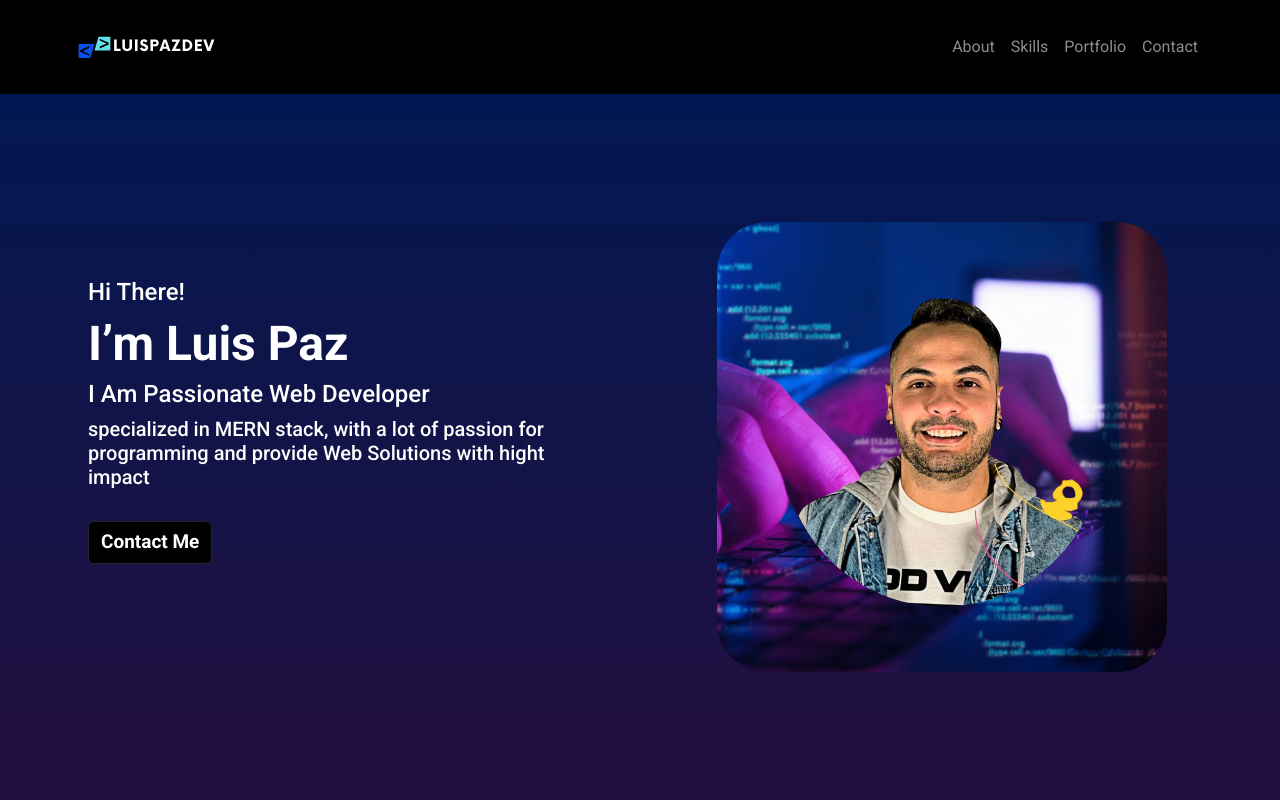
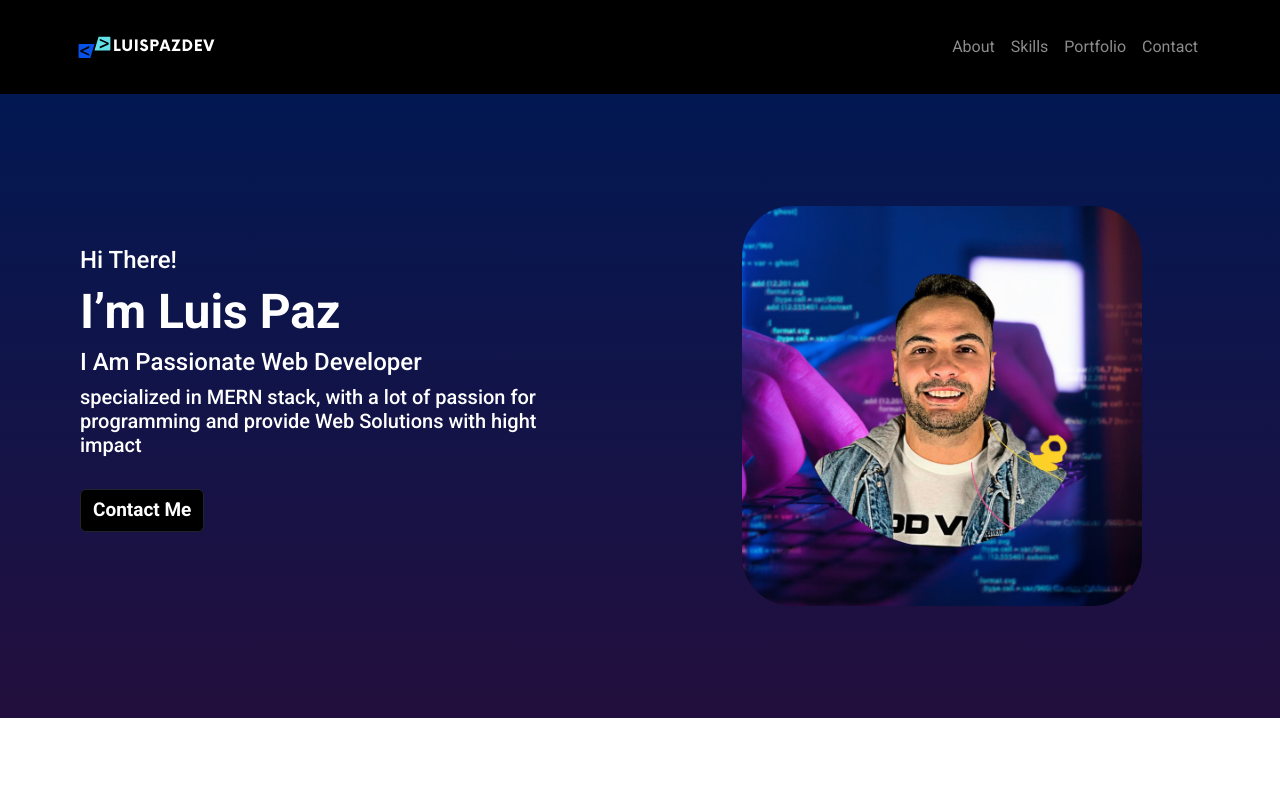
Before and after one commit to LuisPazDev/portfolio, a React (Create React App) app: page / in a window 1280 px wide. Shown: the top 800 px of the page. Built offline with nearby package versions, Linux system fonts and the light colour scheme.

Commit message:
fixing css

```diff
--- a/src/components/Contact.jsx
+++ b/src/components/Contact.jsx
@@ -13,12 +13,12 @@ export const Contact = () => {
                     <h4>Get In Touch</h4>
                 </Col>
             </Row>
-            <Row className='mt-4 mb-4'>
+            <Row className='mt-4 mb-4' xs={1} md={1} lg={2} xl={2}>
+                <Col>
+                    <ContactForm />
+                </Col>
                 <Col>
                     <ContactInfo />
-                </Col>
-                <Col>
-                    <ContactForm />
                 </Col>
             </Row>
         </Container>
--- a/src/components/Header.jsx
+++ b/src/components/Header.jsx
@@ -6,7 +6,7 @@ import "../styles/Header.css"
 export const Header = () => {
     return (
         <Container fluid id='home' className='container-header p-5'>
-            <Row className='mt-5 mb-5'>
+            <Row className='mt-4 mb-4' xs={1} md={1} lg={2} xl={2}>
                 <Col className='mt-3'>
                     <HeaderText />
                 </Col>
--- a/src/components/HeaderImg.jsx
+++ b/src/components/HeaderImg.jsx
@@ -4,7 +4,7 @@ import luisimg from "../assets/luispazdevmain.png"
 
 export const HeaderImg = () => {
     return (
-        <Container className='container-headerimg mt-3 mb-3 p-3'>
+        <Container className='container-headerimg mt-3 mb-3 p-4'>
             <div className='container-img'>
                 <img src={luisimg} alt='luispazdev' className='img-header' />
             </div>
--- a/src/components/HeaderText.jsx
+++ b/src/components/HeaderText.jsx
@@ -3,7 +3,7 @@ import { Button, Container } from "react-bootstrap"
 
 export const HeaderText = () => {
     return (
-        <Container className='container-headertex mt-3 mb-3 p-4'>
+        <Container className='container-headertex mt-3 mb-3 p-3'>
             <div className='container-text mt-3 p-3'>
                 <h4>Hi There!</h4>
                 <h1>I’m Luis Paz</h1>
--- a/src/components/NavBar.jsx
+++ b/src/components/NavBar.jsx
@@ -6,6 +6,7 @@ import logo from "../assets/luispazdevlogo.svg"
 
 export const NavBar = () => {
     return (
+        <Container fluid className='nav-bar'>
             <Navbar className='nav-bar' variant='dark'>
                 <Container className='p-1'>
                     <Navbar.Brand href='#home'>
@@ -19,5 +20,6 @@ export const NavBar = () => {
                     </Nav>
                 </Container>
             </Navbar>
+        </Container>
     )
 }
--- a/src/components/Portfolio.jsx
+++ b/src/components/Portfolio.jsx
@@ -14,7 +14,7 @@ export const Portfolio = () => {
                 </Col>
             </Row>
             <Container className='mt-4'>
-                <Row className='mt-4 mb-2' xs={1} sm={1} md={1} lg={3} xl={3}>
+                <Row className='mt-4 mb-2' xs={1} sm={1} md={1} lg={1} xl={3}>
                     <Col className='d-flex justify-content-center align-items-center mb-5'>
                         <ProjectCard1 />
                     </Col>
--- a/src/components/ProjectModal1.jsx
+++ b/src/components/ProjectModal1.jsx
@@ -8,11 +8,11 @@ export const ProjectModal1 = () => {
             className='card-project-modal text-center ms-auto me-auto '
             style={{ width: "20rem" }}>
             <Card.Body>
-                <Card.Title className='portfolio-card-title mb-3'>
+                <Card.Title className='portfolio-card-title mt-3 mb-3'>
                     {" "}
                     Dj Store{" "}
                 </Card.Title>
-                <Card.Subtitle className='portfolio-card-text mb-3 text-muted'>
+                <Card.Subtitle className='portfolio-card-text mb-4 text-muted'>
                     Landing Page
                 </Card.Subtitle>
                 <Button className='mb-3 portfolio-btn'>
--- a/src/components/ProjectModal2.jsx
+++ b/src/components/ProjectModal2.jsx
@@ -8,11 +8,11 @@ export const ProjectModal2 = () => {
             className='card-project-modal text-center ms-auto me-auto '
             style={{ width: "20rem" }}>
             <Card.Body>
-                <Card.Title className='portfolio-card-title mb-3'>
+                <Card.Title className='portfolio-card-title mt-3 mb-3'>
                     {" "}
                     PizzApp{" "}
                 </Card.Title>
-                <Card.Subtitle className='portfolio-card-text mb-3 text-muted'>
+                <Card.Subtitle className='portfolio-card-text mb-4 text-muted'>
                     Web Development
                 </Card.Subtitle>
                 <Button className='mb-3 portfolio-btn'>
--- a/src/components/ProjectModal3.jsx
+++ b/src/components/ProjectModal3.jsx
@@ -8,11 +8,11 @@ export const ProjectModal3 = () => {
             className='card-project-modal text-center ms-auto me-auto '
             style={{ width: "20rem" }}>
             <Card.Body>
-                <Card.Title className='portfolio-card-title mb-3'>
+                <Card.Title className='portfolio-card-title mt-3 mb-3'>
                     {" "}
                     EasyShoes{" "}
                 </Card.Title>
-                <Card.Subtitle className='portfolio-card-text mb-3 text-muted'>
+                <Card.Subtitle className='portfolio-card-text mb-4 text-muted'>
                     Web Development
                 </Card.Subtitle>
                 <Button className='mb-3 portfolio-btn'>
--- a/src/styles/Header.css
+++ b/src/styles/Header.css
@@ -16,6 +16,7 @@
 }
 
 .img-header {
+    max-width: 400px;
     border-radius: 50px;
 }
 
--- a/src/styles/Portfolio.css
+++ b/src/styles/Portfolio.css
@@ -47,7 +47,4 @@
     background: #08a689;
     color: #fff;
     border: none;
-    border-radius: 10px;
-    padding: 10px 20px;
-    cursor: pointer;
 }
```
Lines whose indentation alone changed are shown as unchanged.
